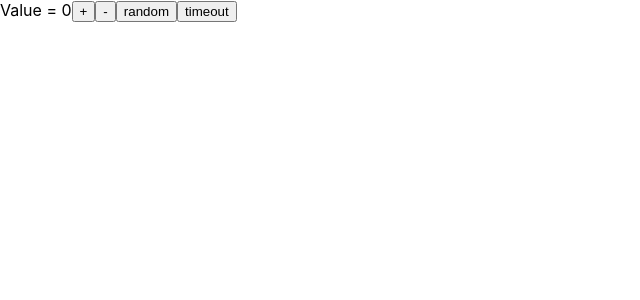
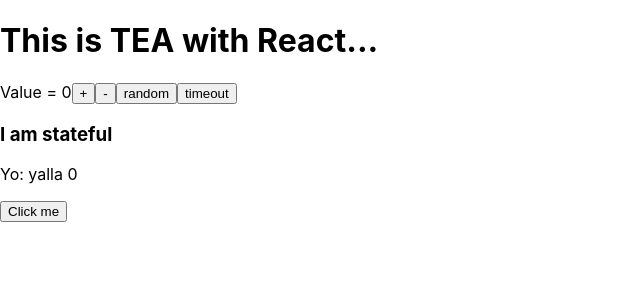
Before and after one commit to vankeisb/react-tea-cup, a React (Create React App) app: page / in a window 1280 px wide. Shown: the top 300 px of the page, without its empty margins (0-640 px from the left). Built offline with nearby package versions, Linux system fonts and the light colour scheme.

Commit message:
mix with sful component

```diff
--- a/src/App.tsx
+++ b/src/App.tsx
@@ -5,6 +5,7 @@
 import {Cmd, noCmd} from "./TeaCup/Cmd";
 import {random} from "./TeaCup/Random";
 import {Task} from "./TeaCup/Task";
+import {MyStatefulComponent} from "./MyStatefulComponent";
 
 
 interface Model {
@@ -24,7 +25,8 @@
 function view(dispatch: Dispatcher<Msg>, model:Model) {
     return (
         <div>
-            Value = {model.value}
+            <h1>This is TEA with React...</h1>
+            <span>Value = {model.value}</span>
             <button
                 disabled={!model.enabled}
                 onClick={() => dispatch({ type: "inc" }) }>
@@ -45,6 +47,7 @@
                 onClick={() => dispatch({ type: "timeout"}) }>
                 timeout
             </button>
+            <MyStatefulComponent foo={"yalla"}/>
         </div>
     );
 }
--- /dev/null
+++ b/src/MyStatefulComponent.tsx
@@ -0,0 +1,37 @@
+import {Component} from "react";
+import React from "react";
+
+export interface MyProps {
+    foo: string
+}
+
+interface MyState {
+    i: number
+}
+
+export class MyStatefulComponent extends Component<MyProps, MyState> {
+
+
+    constructor(props: Readonly<MyProps>) {
+        super(props);
+        this.state = {
+            i: 0
+        }
+    }
+
+    render() {
+        return (
+            <div>
+                <h3>I am stateful</h3>
+                <p>
+                Yo: {this.props.foo + " " + this.state.i}
+                </p>
+                <button onClick={() =>
+                    this.setState({...this.state, i: this.state.i + 1 })
+                }>
+                    Click me
+                </button>
+            </div>
+        );
+    }
+}
```
